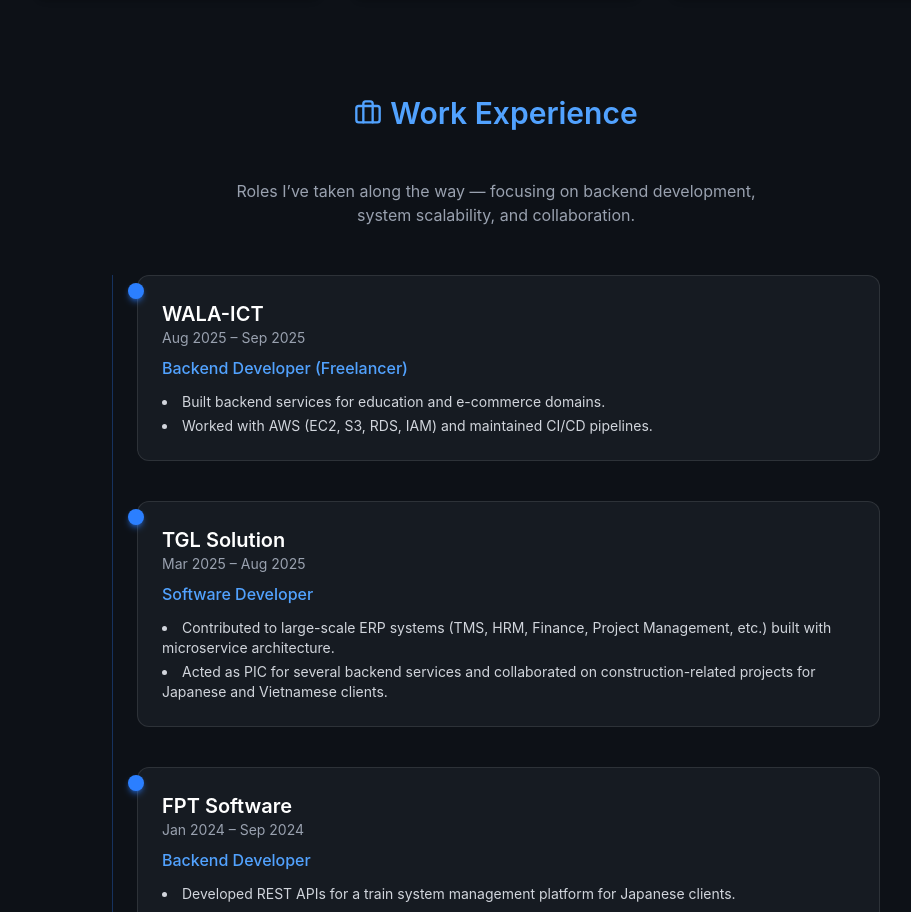
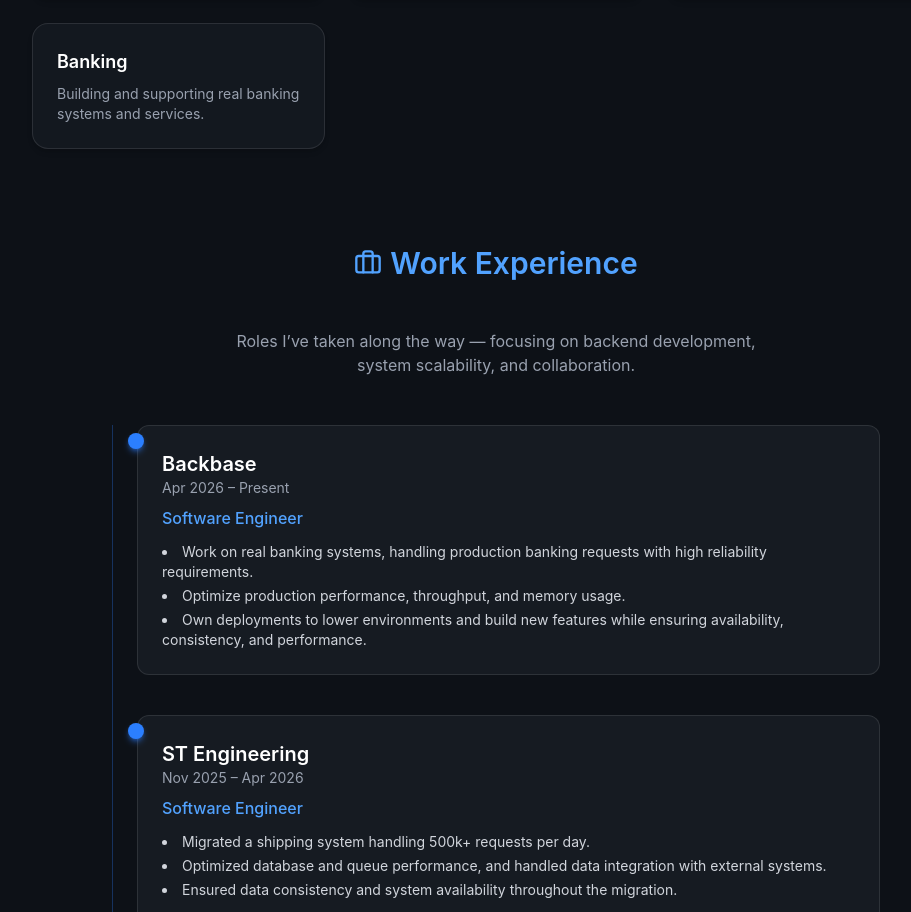
Before and after one commit to chaowei216/Portfolio, a Next.js app: page /experience in a window 1280 px wide. Shown: the part 820-1732 px from the top of the page, without its empty margins (144-1055 px from the left). Built offline with nearby package versions, Linux system fonts and the light colour scheme.

Commit message:
feat: update experience, skills, certs

```diff
--- a/src/app/certificates/page.tsx
+++ b/src/app/certificates/page.tsx
@@ -35,6 +35,30 @@
       title: 'Project Management Principles and Practices',
       organization: 'Coursera',
       year: '2024',
+      color: 'from-green-400 to-green-700',
+      icon: <BookOpen className="text-green-400 w-6 h-6" />,
+    },
+    {
+      type: 'Other',
+      title: 'Claude Code: Workflows and Tools',
+      organization: 'Educative',
+      year: '2026',
+      color: 'from-green-400 to-green-700',
+      icon: <BookOpen className="text-green-400 w-6 h-6" />,
+    },
+    {
+      type: 'Other',
+      title: 'Docker for Developers',
+      organization: 'Educative',
+      year: '2026',
+      color: 'from-green-400 to-green-700',
+      icon: <BookOpen className="text-green-400 w-6 h-6" />,
+    },
+    {
+      type: 'Other',
+      title: 'Integrate LDAP Authentication and Email Services in Your Web App',
+      organization: 'Educative',
+      year: '2026',
       color: 'from-green-400 to-green-700',
       icon: <BookOpen className="text-green-400 w-6 h-6" />,
     },
--- a/src/app/experience/page.tsx
+++ b/src/app/experience/page.tsx
@@ -10,15 +10,36 @@
   }
 
   const domains = [
-    { name: 'Transportation', desc: 'Building tracking and logistics solutions.' },
+    { name: 'Shipping', desc: 'Building tracking and logistics solutions.' },
     { name: 'ERP', desc: 'Developing internal management systems for enterprises.' },
     { name: 'Construction', desc: 'Automating project and site coordination tools.' },
     { name: 'Management', desc: 'Supporting workflow and operations management.' },
     { name: 'Education', desc: 'Designing e-learning and student management systems.' },
     { name: 'Ecommerce', desc: 'Integrating product, order, and payment systems.' },
+    { name: 'Banking', desc: 'Building and supporting real banking systems and services.' },
   ]
 
   const experiences = [
+    {
+      company: 'Backbase',
+      time: 'Apr 2026 – Present',
+      position: 'Software Engineer',
+      responsibilities: [
+        'Work on real banking systems, handling production banking requests with high reliability requirements.',
+        'Optimize production performance, throughput, and memory usage.',
+        'Own deployments to lower environments and build new features while ensuring availability, consistency, and performance.',
+      ],
+    },
+    {
+      company: 'ST Engineering',
+      time: 'Nov 2025 – Apr 2026',
+      position: 'Software Engineer',
+      responsibilities: [
+        'Migrated a shipping system handling 500k+ requests per day.',
+        'Optimized database and queue performance, and handled data integration with external systems.',
+        'Ensured data consistency and system availability throughout the migration.',
+      ],
+    },
     {
       company: 'WALA-ICT',
       time: 'Aug 2025 – Sep 2025',
--- a/src/app/page.tsx
+++ b/src/app/page.tsx
@@ -36,7 +36,7 @@
             I’m a <span className="font-semibold text-white">software engineer</span> focusing
             mainly on <span className="font-semibold text-white">backend development</span>, and I
             also have some hands-on experience in crafting clean and responsive front-end
-            interfaces. With <span className="font-semibold text-white">one year</span> in the IT
+            interfaces. With <span className="font-semibold text-white">2+ years</span> in the IT
             field, I’m constantly learning, growing, and striving to become a senior engineer —
             passionate about building scalable, maintainable systems that deliver real impact.
           </p>
--- a/src/app/skills/page.tsx
+++ b/src/app/skills/page.tsx
@@ -31,7 +31,7 @@
     {
       icon: <Cloud className="text-orange-400 w-8 h-8" />,
       title: 'Cloud',
-      items: ['AWS'],
+      items: ['AWS', 'Azure'],
       color: 'from-orange-500/20 to-orange-900/10',
     },
   ]
```
